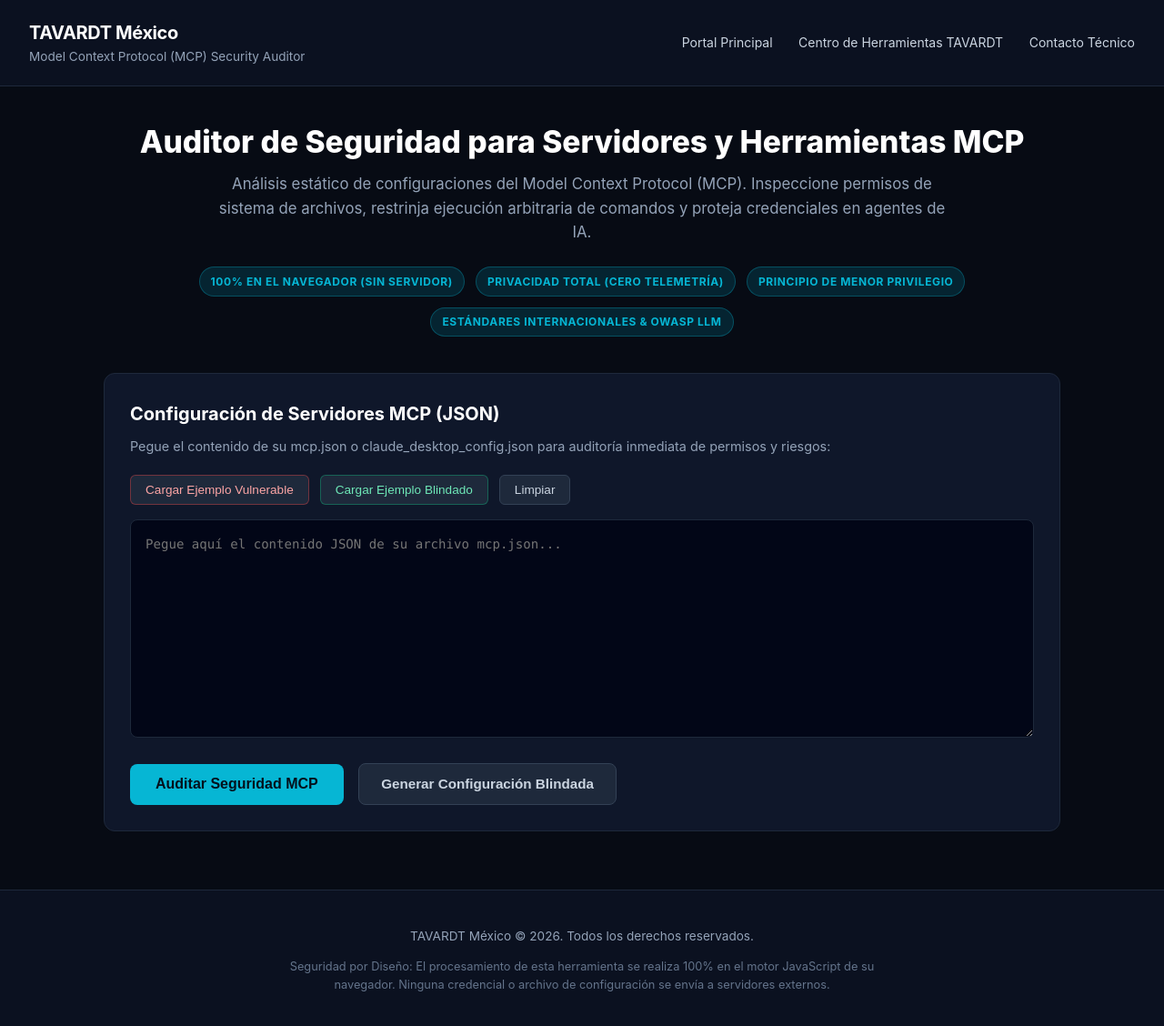
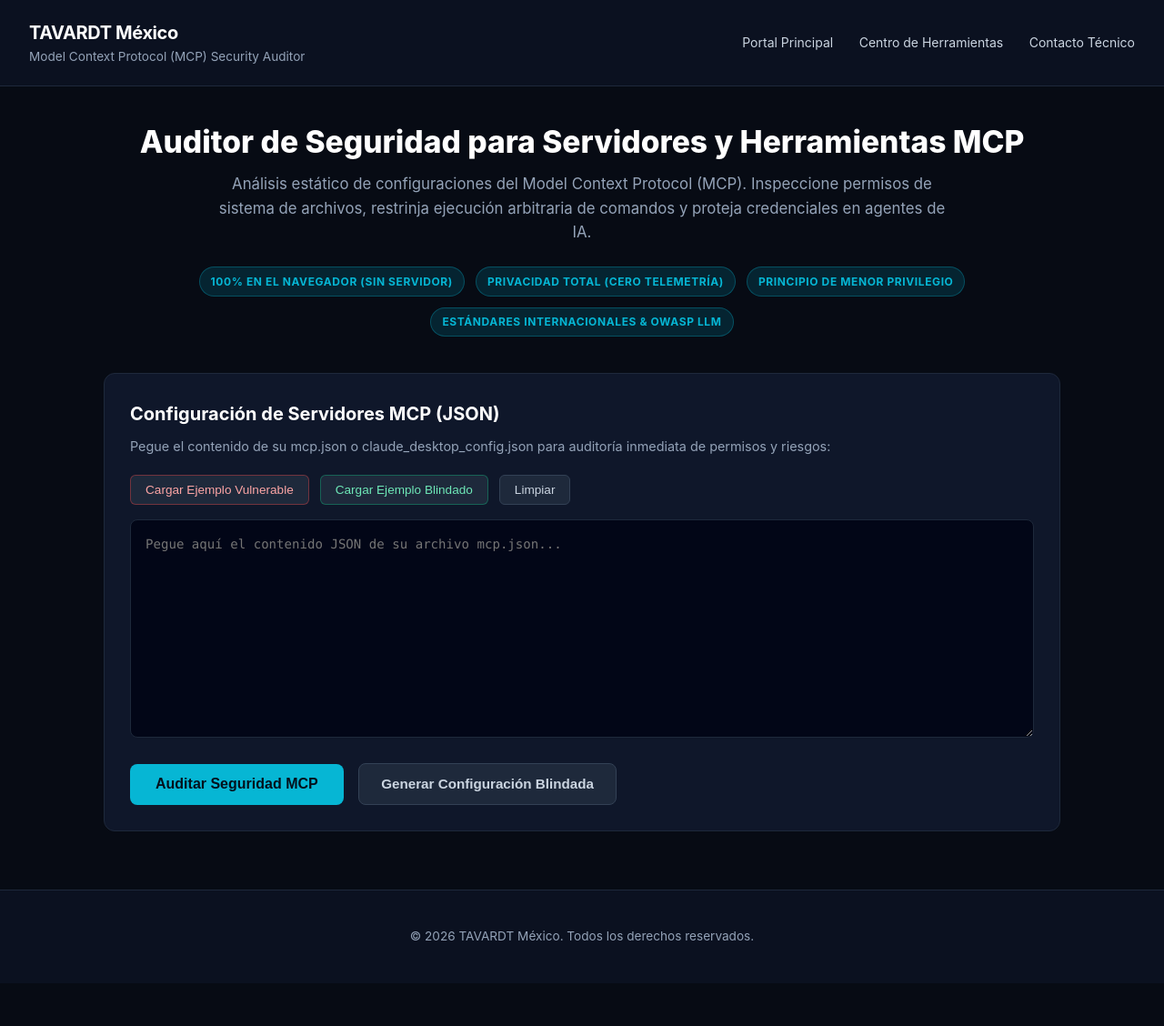
Before and after one commit to TAVARDT-Mexico/mcp-security-auditor-mx, a plain HTML site: page index.html in a window 1280 px wide. Shown: the whole page at 91% size. After the commit the page ends 1081 px from the top, so only its background shows below. Drawn offline with Linux system fonts and the light colour scheme.

Commit message:
style: simplify navigation hub links and streamline footer

```diff
--- a/index.html
+++ b/index.html
@@ -347,12 +347,6 @@
       text-decoration: none;
     }
     footer a:hover { text-decoration: underline; }
-    .privacy-notice {
-      max-width: 700px;
-      margin: 0.75rem auto;
-      font-size: 0.8rem;
-      color: #64748b;
-    }
   </style>
 </head>
 <body>
@@ -364,7 +358,7 @@
     </div>
     <div class="nav-links">
       <a href="https://ag.tavardt.com/mx/" target="_blank" rel="noopener">Portal Principal</a>
-      <a href="https://tools.tavardt.com/mx/" target="_blank" rel="noopener">Centro de Herramientas TAVARDT</a>
+      <a href="https://tools.tavardt.com/mx/" target="_blank" rel="noopener">Centro de Herramientas</a>
       <a href="https://ag.tavardt.com/mx/contacto/" target="_blank" rel="noopener">Contacto Técnico</a>
     </div>
   </header>
@@ -444,10 +438,7 @@
   </div>
 
   <footer>
-    <div>TAVARDT México &copy; 2026. Todos los derechos reservados.</div>
-    <div class="privacy-notice">
-      Seguridad por Diseño: El procesamiento de esta herramienta se realiza 100% en el motor JavaScript de su navegador. Ninguna credencial o archivo de configuración se envía a servidores externos.
-    </div>
+    <div>&copy; 2026 TAVARDT México. Todos los derechos reservados.</div>
   </footer>
 
   <script>
@@ -679,7 +670,7 @@
           // 6. SSRF / Private Metadata Endpoints
           args.forEach(function(arg) {
             const aStr = String(arg).toLowerCase();
-            if (aStr.includes("metadata.cloud-provider.internal") || aStr.includes("metadata.google.internal") || aStr.includes("internal-metadata") || aStr.includes("localhost") || aStr.includes("127.0.0.1")) {
+            if (aStr.includes("metadata.cloud-provider.internal") || aStr.includes("metadata.google.internal") || aStr.includes("internal-metadata") || aStr.includes("localhost") || aStr.includes("internal-host")) {
               findings.push({
                 server: sKey,
                 severity: "high",
```
